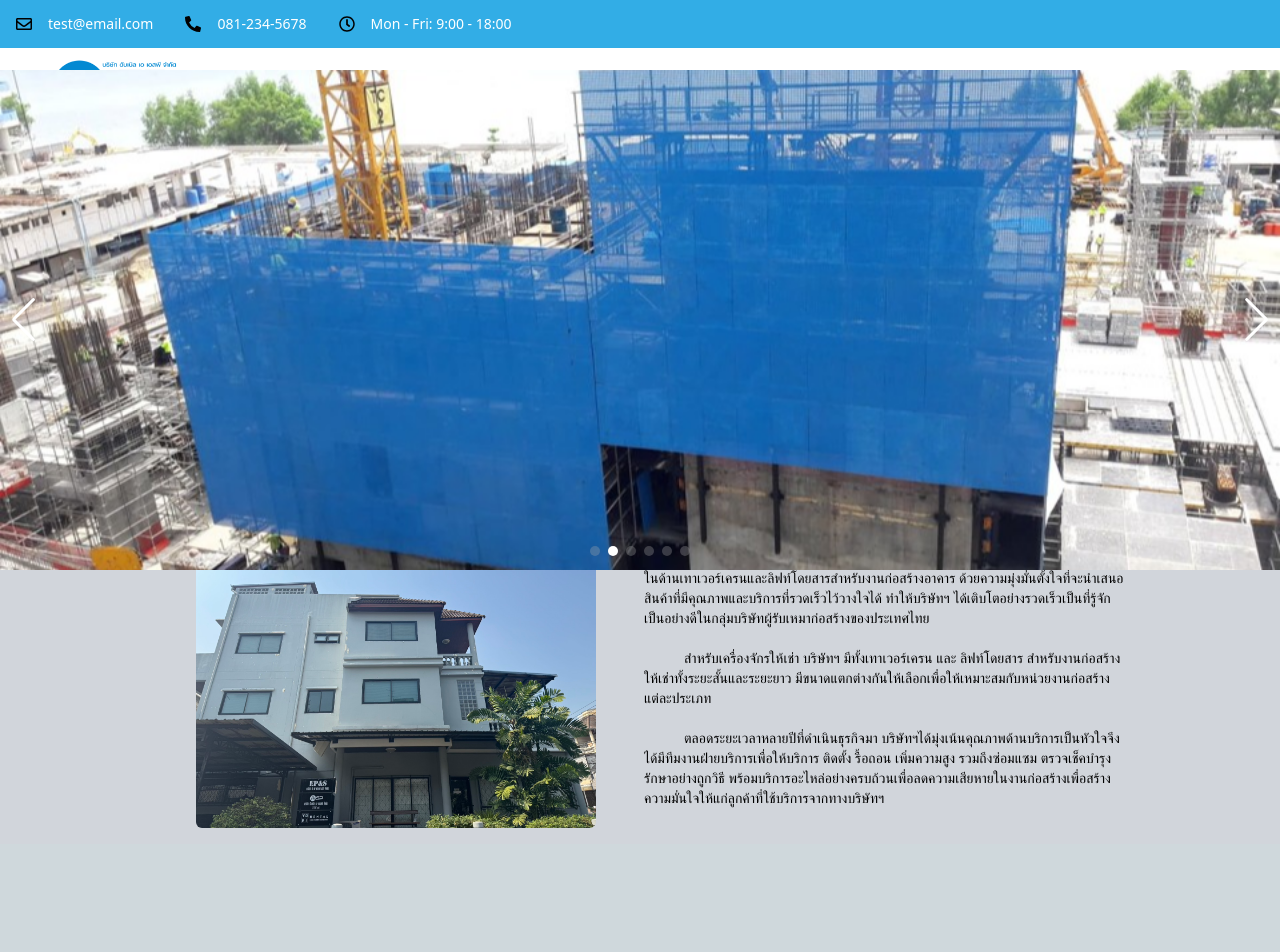
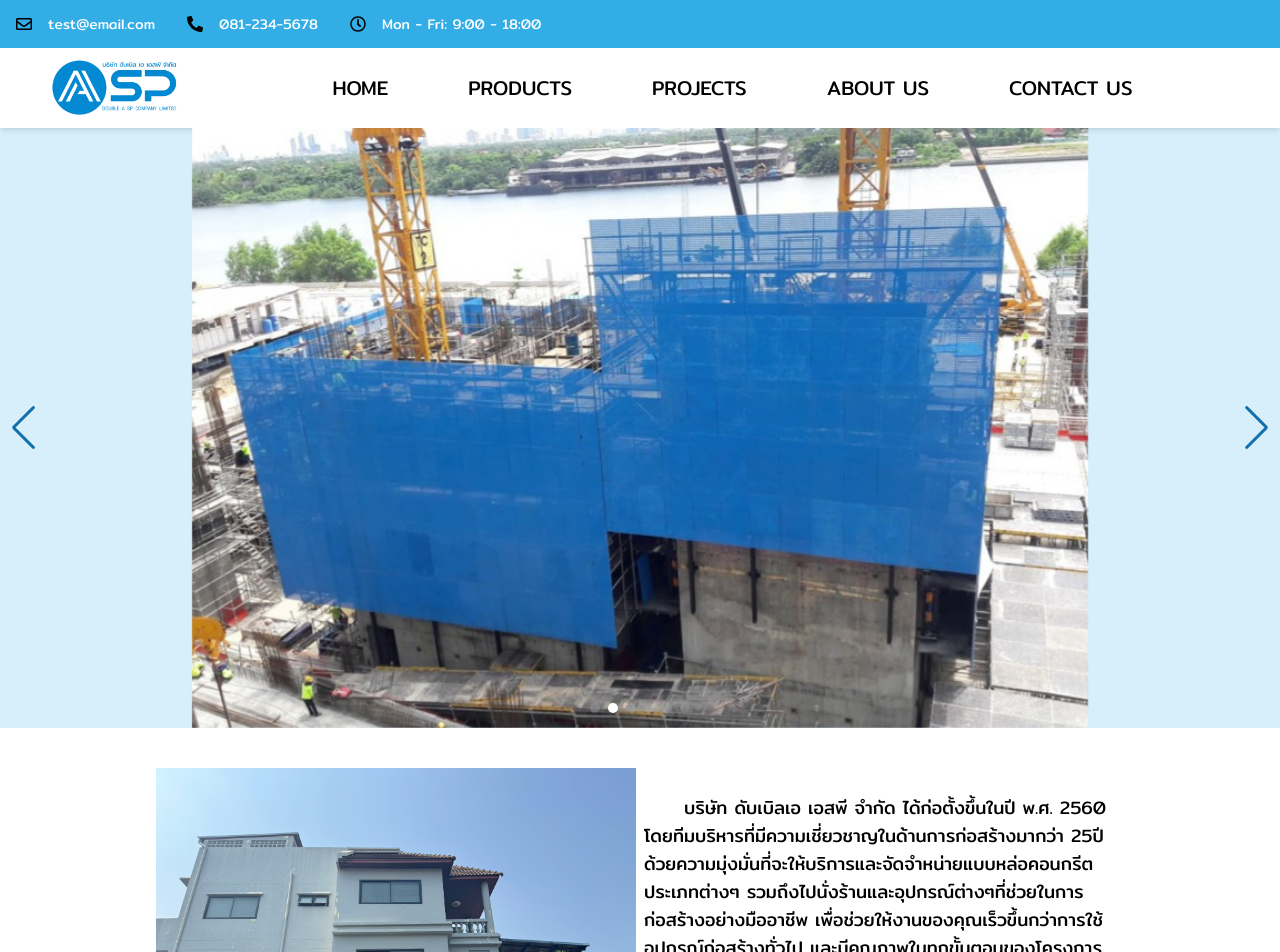
Before and after one commit to indykorpong/construction-site, a Next.js app: page /home in a window 1280 px wide. Shown: the top 952 px of the page. Built offline with nearby package versions, Linux system fonts and the light colour scheme.

Commit message:
feat: adjust styling

```diff
--- a/app/components/styles.css
+++ b/app/components/styles.css
@@ -1,9 +1,9 @@
 .swiper {
   width: 100%;
-  height: 500px;
+  height: 600px;
 
   --swiper-theme-color: white;
-  --swiper-navigation-color: white;
+  --swiper-navigation-color: #116fac;
   --swiper-pagination-bullet-inactive-color: rgb(174, 174, 174);
   --swiper-pagination-bullet-inactive-opacity: 0.3;
   --swiper-pagination-bullet-size: 10px;
@@ -20,8 +20,9 @@
 
 .swiper-slide img {
   display: block;
+  height: 100%;
   width: 100%;
-  height: 100%;
+  max-width: 70%;
   overflow: hidden;
   object-fit: cover;
 }
--- a/app/home/components/company-info.tsx
+++ b/app/home/components/company-info.tsx
@@ -3,34 +3,27 @@ import { FC } from 'react'
 
 export const CompanyInfo: FC = () => {
   return (
-    <div className="flex w-full items-center justify-center bg-gray-300 px-10 py-4">
+    <div className="flex w-full items-center justify-center bg-white px-10 py-10">
       <div className="mr-2 flex w-2/5 items-center justify-center">
-        <Image className="rounded-md" src={'/Head_Office.jpg'} alt={'Head office'} width={400} height={400} />
+        <Image src={'/Head_Office.jpg'} alt={'Head office'} width={600} height={600} />
       </div>
 
-      <div className="w-2/5 overflow-hidden indent-10 text-sm">
+      <div className="w-2/5 overflow-hidden indent-10 text-lg">
         <div>
           <p>
-            บริษัท อีพีแอนด์ เอส จำกัด ได้ก่อตั้งขึ้นในปี พ.ศ. 2535
-            โดยทีมผู้บริหารที่มีประสบการณ์ในด้านเทาเวอร์เครนและลิฟท์โดยสารสำหรับงานก่อสร้างอาคาร
-            ด้วยความมุ่งมั่นตั้งใจที่จะนำเสนอสินค้าที่มีคุณภาพและบริการที่รวดเร็วไว้วางใจได้ ทำให้บริษัทฯ
-            ได้เติบโตอย่างรวดเร็วเป็นที่รู้จักเป็นอย่างดีในกลุ่มบริษัทผู้รับเหมาก่อสร้างของประเทศไทย
+            บริษัท ดับเบิลเอ เอสพี จำกัด ได้ก่อตั้งขึ้นในปี พ.ศ. 2560
+            โดยทีมบริหารที่มีความเชี่ยวชาญในด้านการก่อสร้างมากว่า 25ปี
+            ด้วยความมุ่งมั่นที่จะให้บริการและจัดจำหน่ายแบบหล่อคอนกรีตประเภทต่างๆ
+            รวมถึงไปนั่งร้านและอุปกรณ์ต่างๆที่ช่วยในการก่อสร้างอย่างมืออาชีพ
+            เพื่อช่วยให้งานของคุณเร็วขึ้นกว่าการใช้อุปกรณ์ก่อสร้างทั่วไป และมีคุณภาพในทุกขั้นตอนของโครงการ
+            ด้วยราคาที่สมเหตุสมผล
           </p>
 
           <br />
 
           <p>
-            สำหรับเครื่องจักรให้เช่า บริษัทฯ มีทั้งเทาเวอร์เครน และ ลิฟท์โดยสาร สำหรับงานก่อสร้าง
-            ให้เช่าทั้งระยะสั้นและระยะยาว มีขนาดแตกต่างกันให้เลือกเพื่อให้เหมาะสมกับหน่วยงานก่อสร้างแต่ละประเภท
-          </p>
-
-          <br />
-
-          <p>
-            ตลอดระยะเวลาหลายปีที่ดำเนินธุรกิจมา
-            บริษัทฯได้มุ่งเน้นคุณภาพด้านบริการเป็นหัวใจจึงได้มีทีมงานฝ่ายบริการเพื่อให้บริการ ติดตั้ง รื้อถอน
-            เพิ่มความสูง รวมถึงซ่อมแซม ตรวจเช็คบำรุงรักษาอย่างถูกวิธี
-            พร้อมบริการอะไหล่อย่างครบถ้วนเพื่อลดความเสียหายในงานก่อสร้างเพื่อสร้างความมั่นใจให้แก่ลูกค้าที่ใช้บริการจากทางบริษัทฯ
+            นอกจากนี้ เรายังบริการให้คำแนะนำออกแบบพื้นที่ใช้งานจริง เพื่อประเมินราคา สอนติดตั้งและการใช้งานที่หน้างาน
+            มีรายการคำนวณ ที่รับรองโดยสามัญวิศวกร
           </p>
         </div>
       </div>
--- a/app/home/page.tsx
+++ b/app/home/page.tsx
@@ -24,6 +24,7 @@ export default function Home() {
         nextEl: '.swiper-button-next',
         prevEl: '.swiper-button-prev',
       },
+      speed: 800,
     })
   }, [])
 
@@ -36,11 +37,11 @@ export default function Home() {
   })
 
   return (
-    <>
-      <div className="flex h-96 items-center bg-gray-200">
+    <div className="bg-background">
+      <div className="mx-auto flex h-[600px] items-center">
         <Carousel>{home_preview}</Carousel>
       </div>
       <CompanyInfo />
-    </>
+    </div>
   )
 }
--- a/app/layout.tsx
+++ b/app/layout.tsx
@@ -16,7 +16,15 @@ export default function RootLayout({
 }>) {
   return (
     <html lang="en">
-      <body>
+      <head>
+        <link rel="preconnect" href="https://fonts.googleapis.com" />
+        <link rel="preconnect" href="https://fonts.gstatic.com" crossOrigin="anonymous" />
+        <link
+          href="https://fonts.googleapis.com/css2?family=Mitr:wght@200;300;400;500;600;700&display=swap"
+          rel="stylesheet"
+        />
+      </head>
+      <body className="font-[Mitr]">
         <Header />
         <Navbar />
         {children}
@@ -28,7 +36,7 @@ export default function RootLayout({
 
 function Header() {
   return (
-    <header className="bg-primary flex h-12 items-center gap-8 px-4">
+    <header className="flex h-12 items-center gap-8 bg-primary px-4">
       <div className="flex items-center gap-4">
         <FaRegEnvelope />
         <SmallText>test@email.com</SmallText>
@@ -49,7 +57,7 @@ function Navbar() {
   return (
     <div className="flex h-20 w-full items-center shadow-md">
       <img src={DoubleASPLogo.src} alt="Double-A-SP Logo" className="ml-12 h-full w-auto py-2" />
-      <div className="ml-[300px] flex h-full w-full max-w-[800px] items-center justify-between px-4">
+      <div className="mx-auto flex h-full w-full max-w-[800px] items-center justify-between text-xl">
         <Link href="/">HOME</Link>
         <Link href="/products">PRODUCTS</Link>
         <Link href="/projects">PROJECTS</Link>
@@ -62,9 +70,9 @@ function Navbar() {
 
 function Footer() {
   return (
-    <footer className="bg-bluegray flex h-96 items-center justify-center gap-32">
+    <footer className="flex h-96 items-center justify-center gap-32 bg-bluegray">
       <div>
-        <h1 className="text-primary text-2xl font-bold">Contact Information</h1>
+        <h1 className="text-3xl text-primary">Contact Information</h1>
         <br />
         <p>Phone: 081-234-5678</p>
         <p>Email: test@email.com</p>
--- /dev/null
+++ b/app/products/page.tsx
@@ -0,0 +1,3 @@
+export default function Products() {
+  return <div className="h-[600px] p-4">Products</div>
+}
--- /dev/null
+++ b/app/projects/page.tsx
@@ -0,0 +1,3 @@
+export default function Projects() {
+  return <div className="h-[600px] p-4">Projects</div>
+}
--- a/tailwind.config.ts
+++ b/tailwind.config.ts
@@ -9,10 +9,11 @@ export default {
   theme: {
     extend: {
       colors: {
-        background: 'var(--background)',
+        background: 'rgba(50,173,230,0.2)',
         foreground: 'var(--foreground)',
         primary: '#32ADE6',
         bluegray: '#CFD8DC',
+        darkblue: '#116FAC',
       },
     },
   },
```
